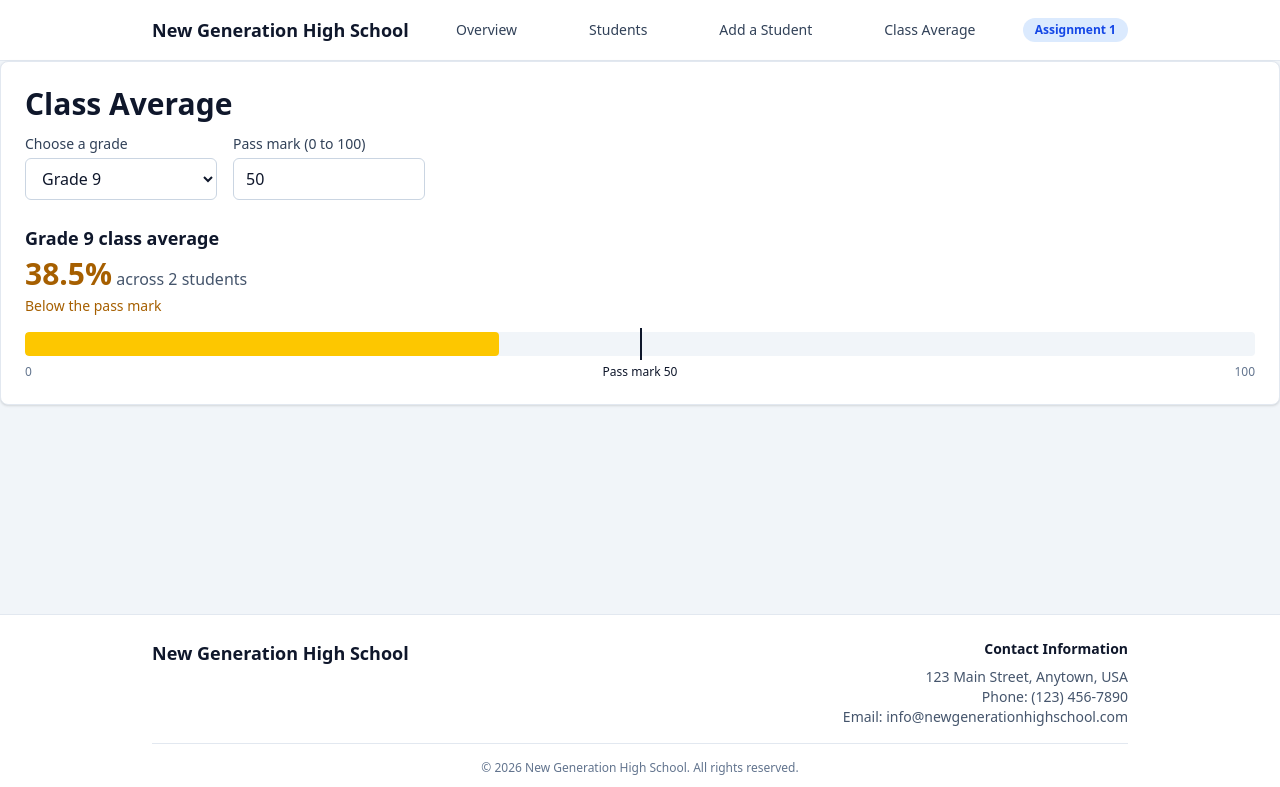
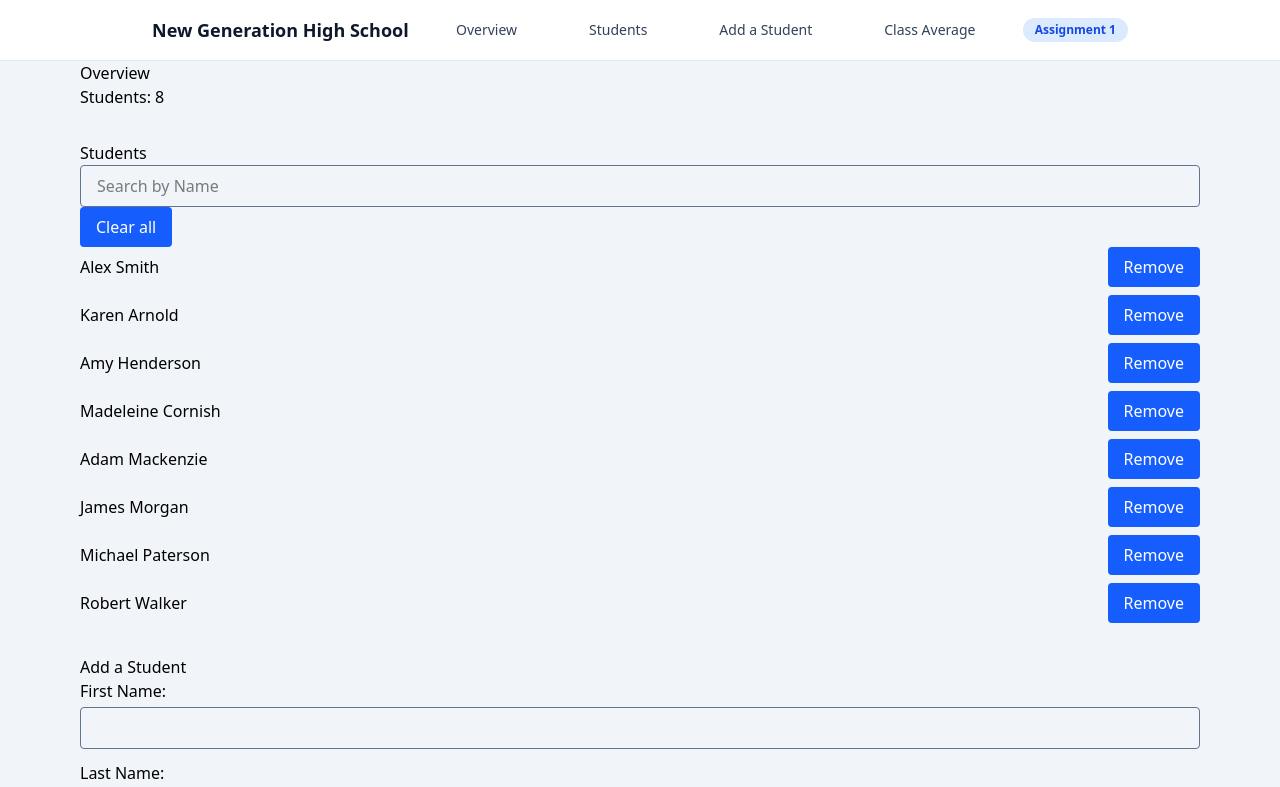
Before and after one commit to Ekutepev/exploring-front-end-development-components, a Next.js app: page / in a window 1280 px wide. Shown: the top 787 px of the page. Built offline with nearby package versions, Linux system fonts and the light colour scheme.

Commit message:
added student portal
made the student portal, it has the student list in it but it is a temp one waiting on the student List component.

```diff
--- a/app/page.tsx
+++ b/app/page.tsx
@@ -1,10 +1,12 @@
 import Image from "next/image";
 import GradeAverageChart from "@/components/GradeAverageChart";
 import { students } from "@/data/students";
+import StudentPortal from "@/components/StudentPortal";
 
 export default function Home() {
   return (
     <main>
+      <StudentPortal />
 
       <section id="class-average">
         <GradeAverageChart students={students} />
--- a/components/AddStudent.tsx
+++ b/components/AddStudent.tsx
@@ -85,7 +85,7 @@ const AddStudent = ({ onAdd }: AddStudentProps) => {
             </label>
 
             <button onClick={handleAdd}
-                className="rounded bg-blue-600 px-4 py-2 text-white hover:bg-blue-700">
+                className="rounded bg-blue-600 px-4 py-2 text-white hover:bg-blue-700 cursor-pointer transition">
                 Add student
             </button>
 
--- a/components/StudentPortal.tsx
+++ b/components/StudentPortal.tsx
@@ -1 +1,100 @@
+/*
+* FileName: StudentPortal.tsx
+* Name: Evgeny Kutepov
+* Date: 2026/10/26
+* This component owns the data for the portal: the list of students and the search text, both kept in state.
+* It takes no props, and the starting list comes from data/students.ts.
+* On every render it works out the filtered list from the search text, plus the total, honour roll and grade 12 counts from the full list.
+* Its handlers for Remove, Clear all and Add student always make a new array, and are passed down to the child components as callbacks.
+* It outputs the three sections of the page: Overview, Students and Add a student.
+*/
+
 "use client";
+
+import { Student, students, } from "@/data/students";
+import SearchBox from "./SearchBox";
+import AddStudent from "./AddStudent";
+import { useState } from "react";
+
+// Component
+const StudentPortal = () => {
+    // State: the list of students and the search text
+    const [studentList, setStudentList] = useState<Student[]>(students);
+    const [searchText, setSearchText] = useState("");
+
+    // Derived values: worked out from the list on every render, not stored in state
+    const total = studentList.length;
+    const honourRoll = studentList.filter((student) => student.average >= 80).length;
+    const graduating = studentList.filter((student) => student.grade === 12).length;
+    // Students whose full name matches the search text (capitals do not matter)
+    const filteredStudents = studentList.filter((student) => `${student.firstName} ${student.lastName}`
+        .toLowerCase().includes(searchText.toLowerCase())
+    );
+
+    // Handlers: each one makes a new array instead of changing the old one
+    // Remove: keep every student except the one with this id
+    const handleRemove = (id: number) => {
+        setStudentList(studentList.filter((student) => student.id !== id));
+    };
+
+    // Clear all: replace the list with an empty one
+    const handleClearAll = () => {
+        setStudentList([]);
+    };
+
+    // Add: build a new student and put it on the end of a copy of the list
+    const handleAdd = (firstName: string, lastName: string, grade: number, average: number) => {
+        // A unique id: one higher than the biggest id in the list
+        const newId = Math.max(0, ...studentList.map((student) => student.id)) + 1;
+
+        const newStudent: Student = {
+            id: newId,
+            firstName: firstName,
+            lastName: lastName,
+            grade: grade,
+            average: average,
+        };
+
+        setStudentList([...studentList, newStudent]);
+    };
+
+    // Render
+    return (
+        <div className="max-w-6xl mx-auto px-4 flex flex-col gap-8 w-full">
+            {/* Overview section: the three numbers about the list */}
+            <section id="overview">
+                <h2>
+                    Overview
+                </h2>
+                <p>Students: {total}</p>
+                {/* honourRoll and graduating goes here when statePanel is done */}
+            </section>
+            {/* Students section: search box, Clear all and the list */}
+            <section id="students">
+                <h2>
+                    Students
+                </h2>
+                <SearchBox
+                    value={searchText}
+                    onChange={setSearchText} />
+                <button onClick={handleClearAll}
+                    className=" rounded bg-blue-600 px-4 py-2 text-white hover:bg-blue-700 cursor-pointer transition">
+                    Clear all
+                </button>
+                <ul className="flex flex-col gap-2 "> {/* this is temp as i need the StudentList to add here*/}
+                    {filteredStudents.map((student) => (<li key={student.id} className="flex items-center justify-between">
+                        {student.firstName} {student.lastName}
+                        <button onClick={() => handleRemove(student.id)} className="rounded bg-blue-600 px-4 py-2 text-white hover:bg-blue-700 cursor-pointer transition">Remove</button>
+                    </li>))}
+                </ul>
+            </section>
+            {/* Add a student section */}
+            <section id="add-student">
+                <h2>Add a Student</h2>
+                <AddStudent onAdd={handleAdd} />
+            </section>
+        </div>
+    );
+};
+
+export default StudentPortal;
```
